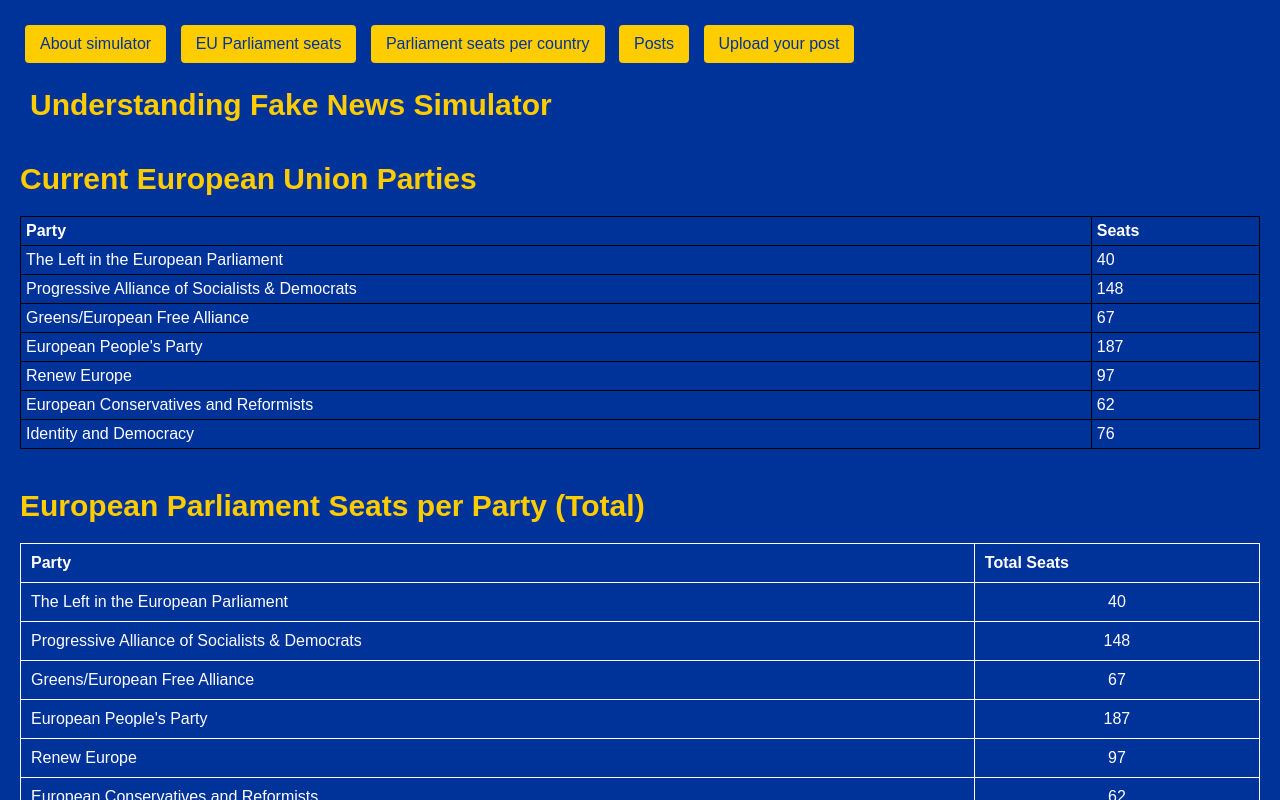
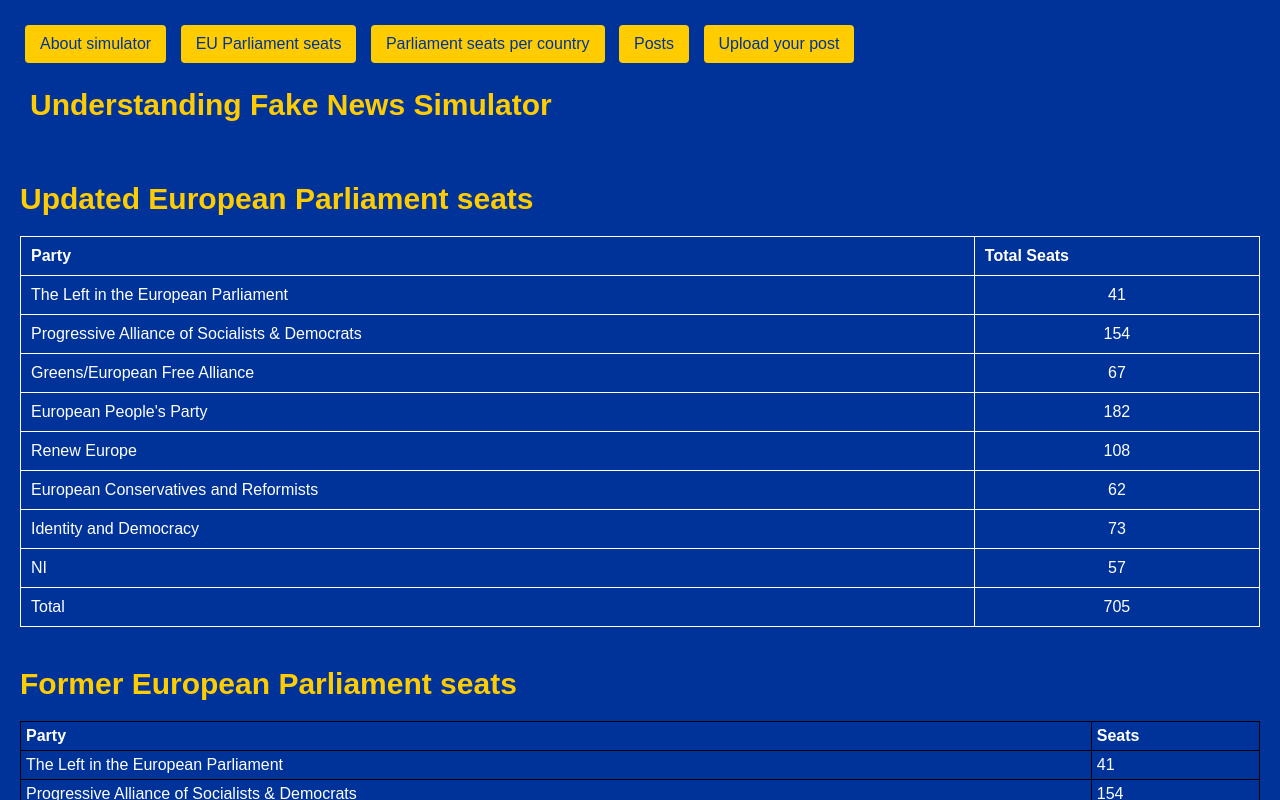
Before and after one commit to igoresc94/eu-dis, a React (Create React App) app: page /about in a window 1280 px wide. Shown: the top 800 px of the page. Built offline with nearby package versions, Linux system fonts and the light colour scheme.

Commit message:
twentieth

```diff
--- a/src/data.js
+++ b/src/data.js
@@ -31,42 +31,42 @@ export const EU_Countries = [
 
 // EU Parties Array - ordered as requested
 export const EU_Parties = [
-  { id: 1, name: "The Left in the European Parliament", seats: 40 },
-  { id: 2, name: "Progressive Alliance of Socialists & Democrats", seats: 148 },
+  { id: 1, name: "The Left in the European Parliament", seats: 41 },
+  { id: 2, name: "Progressive Alliance of Socialists & Democrats", seats: 154 },
   { id: 3, name: "Greens/European Free Alliance", seats: 67 },
-  { id: 4, name: "European People's Party", seats: 187 },
-  { id: 5, name: "Renew Europe", seats: 97 },
+  { id: 4, name: "European People's Party", seats: 182 },
+  { id: 5, name: "Renew Europe", seats: 108 },
   { id: 6, name: "European Conservatives and Reformists", seats: 62 }, // ✅ fixed spelling
-  { id: 7, name: "Identity and Democracy", seats: 76 }
+  { id: 7, name: "Identity and Democracy", seats: 73 },
+  { id: 8, name: "NI", seats: 57 },
+  { id: 9, name: "Total", seats: 705 }
 ];
 
 // EU Parliament Seats per country - keys renamed and ordered
 export const EU_Parliament_Seats = [
-  { country: 'Germany', "European People's Party": 29, "Progressive Alliance of Socialists & Democrats": 16, "Renew Europe": 5, "Greens/European Free Alliance": 21, "European Conservatives and Reformists": 5, "Identity and Democracy": 11, "The Left in the European Parliament": 5, NI: 0 },
-  { country: 'France', "European People's Party": 8, "Progressive Alliance of Socialists & Democrats": 5, "Renew Europe": 23, "Greens/European Free Alliance": 13, "European Conservatives and Reformists": 5, "Identity and Democracy": 22, "The Left in the European Parliament": 3, NI: 0 },
-  { country: 'Italy', "European People's Party": 14, "Progressive Alliance of Socialists & Democrats": 19, "Renew Europe": 3, "Greens/European Free Alliance": 1, "European Conservatives and Reformists": 9, "Identity and Democracy": 28, "The Left in the European Parliament": 2, NI: 0 },
-  { country: 'Spain', "European People's Party": 13, "Progressive Alliance of Socialists & Democrats": 20, "Renew Europe": 8, "Greens/European Free Alliance": 5, "European Conservatives and Reformists": 12, "Identity and Democracy": 0, "The Left in the European Parliament": 6, NI: 0 },
-  { country: 'Poland', "European People's Party": 17, "Progressive Alliance of Socialists & Democrats": 5, "Renew Europe": 1, "Greens/European Free Alliance": 0, "European Conservatives and Reformists": 30, "Identity and Democracy": 0, "The Left in the European Parliament": 0, NI: 0 },
-  { country: 'Romania', "European People's Party": 14, "Progressive Alliance of Socialists & Democrats": 10, "Renew Europe": 8, "Greens/European Free Alliance": 0, "European Conservatives and Reformists": 0, "Identity and Democracy": 0, "The Left in the European Parliament": 2, NI: 1 },
-  { country: 'Netherlands', "European People's Party": 4, "Progressive Alliance of Socialists & Democrats": 6, "Renew Europe": 7, "Greens/European Free Alliance": 3, "European Conservatives and Reformists": 3, "Identity and Democracy": 4, "The Left in the European Parliament": 1, NI: 0 },
-  { country: 'Belgium', "European People's Party": 4, "Progressive Alliance of Socialists & Democrats": 3, "Renew Europe": 3, "Greens/European Free Alliance": 3, "European Conservatives and Reformists": 0, "Identity and Democracy": 3, "The Left in the European Parliament": 1, NI: 0 },
-  { country: 'Greece', "European People's Party": 8, "Progressive Alliance of Socialists & Democrats": 2, "Renew Europe": 4, "Greens/European Free Alliance": 1, "European Conservatives and Reformists": 2, "Identity and Democracy": 0, "The Left in the European Parliament": 1, NI: 0 },
-  { country: 'Hungary', "European People's Party": 13, "Progressive Alliance of Socialists & Democrats": 0, "Renew Europe": 0, "Greens/European Free Alliance": 0, "European Conservatives and Reformists": 0, "Identity and Democracy": 0, "The Left in the European Parliament": 0, NI: 1 },
-  { country: 'Portugal', "European People's Party": 6, "Progressive Alliance of Socialists & Democrats": 9, "Renew Europe": 2, "Greens/European Free Alliance": 0, "European Conservatives and Reformists": 1, "Identity and Democracy": 0, "The Left in the European Parliament": 1, NI: 0 },
-  { country: 'Sweden', "European People's Party": 4, "Progressive Alliance of Socialists & Democrats": 5, "Renew Europe": 3, "Greens/European Free Alliance": 2, "European Conservatives and Reformists": 0, "Identity and Democracy": 3, "The Left in the European Parliament": 1, NI: 0 },
-  { country: 'Austria', "European People's Party": 7, "Progressive Alliance of Socialists & Democrats": 5, "Renew Europe": 1, "Greens/European Free Alliance": 2, "European Conservatives and Reformists": 0, "Identity and Democracy": 3, "The Left in the European Parliament": 0, NI: 0 },
-  { country: 'Bulgaria', "European People's Party": 7, "Progressive Alliance of Socialists & Democrats": 5, "Renew Europe": 0, "Greens/European Free Alliance": 0, "European Conservatives and Reformists": 2, "Identity and Democracy": 2, "The Left in the European Parliament": 1, NI: 0 },
-  { country: 'Denmark', "European People's Party": 1, "Progressive Alliance of Socialists & Democrats": 3, "Renew Europe": 5, "Greens/European Free Alliance": 2, "European Conservatives and Reformists": 1, "Identity and Democracy": 1, "The Left in the European Parliament": 0, NI: 0 },
-  { country: 'Finland', "European People's Party": 3, "Progressive Alliance of Socialists & Democrats": 2, "Renew Europe": 1, "Greens/European Free Alliance": 3, "European Conservatives and Reformists": 2, "Identity and Democracy": 2, "The Left in the European Parliament": 0, NI: 0 },
-  { country: 'Slovakia', "European People's Party": 3, "Progressive Alliance of Socialists & Democrats": 3, "Renew Europe": 2, "Greens/European Free Alliance": 0, "European Conservatives and Reformists": 2, "Identity and Democracy": 2, "The Left in the European Parliament": 1, NI: 0 },
-  { country: 'Ireland', "European People's Party": 0, "Progressive Alliance of Socialists & Democrats": 1, "Renew Europe": 2, "Greens/European Free Alliance": 2, "European Conservatives and Reformists": 0, "Identity and Democracy": 0, "The Left in the European Parliament": 0, NI: 0 },
-  { country: 'Croatia', "European People's Party": 4, "Progressive Alliance of Socialists & Democrats": 3, "Renew Europe": 1, "Greens/European Free Alliance": 0, "European Conservatives and Reformists": 0, "Identity and Democracy": 0, "The Left in the European Parliament": 1, NI: 0 },
-  { country: 'Lithuania', "European People's Party": 3, "Progressive Alliance of Socialists & Democrats": 1, "Renew Europe": 1, "Greens/European Free Alliance": 0, "European Conservatives and Reformists": 2, "Identity and Democracy": 0, "The Left in the European Parliament": 0, NI: 0 },
-  { country: 'Latvia', "European People's Party": 1, "Progressive Alliance of Socialists & Democrats": 1, "Renew Europe": 1, "Greens/European Free Alliance": 0, "European Conservatives and Reformists": 2, "Identity and Democracy": 0, "The Left in the European Parliament": 0, NI: 0 },
-  { country: 'Slovenia', "European People's Party": 3, "Progressive Alliance of Socialists & Democrats": 1, "Renew Europe": 1, "Greens/European Free Alliance": 0, "European Conservatives and Reformists": 1, "Identity and Democracy": 0, "The Left in the European Parliament": 0, NI: 0 },
-  { country: 'Estonia', "European People's Party": 1, "Progressive Alliance of Socialists & Democrats": 2, "Renew Europe": 1, "Greens/European Free Alliance": 0, "European Conservatives and Reformists": 0, "Identity and Democracy": 0, "The Left in the European Parliament": 0, NI: 0 },
-  { country: 'Cyprus', "European People's Party": 2, "Progressive Alliance of Socialists & Democrats": 0, "Renew Europe": 1, "Greens/European Free Alliance": 0, "European Conservatives and Reformists": 0, "Identity and Democracy": 0, "The Left in the European Parliament": 2, NI: 0 },
-  { country: 'Luxembourg', "European People's Party": 2, "Progressive Alliance of Socialists & Democrats": 1, "Renew Europe": 1, "Greens/European Free Alliance": 0, "European Conservatives and Reformists": 0, "Identity and Democracy": 0, "The Left in the European Parliament": 0, NI: 0 },
-  { country: 'Malta', "European People's Party": 2, "Progressive Alliance of Socialists & Democrats": 4, "Renew Europe": 0, "Greens/European Free Alliance": 0, "European Conservatives and Reformists": 0, "Identity and Democracy": 0, "The Left in the European Parliament": 0, NI: 0 },
-  { country: 'Czech Republic', "European People's Party": 7, "Progressive Alliance of Socialists & Democrats": 4, "Renew Europe": 0, "Greens/European Free Alliance": 0, "European Conservatives and Reformists": 4, "Identity and Democracy": 2, "The Left in the European Parliament": 3, NI: 0 }
+  { country: 'Germany', "European People's Party": 34, "Progressive Alliance of Socialists & Democrats": 16, "Renew Europe": 9, "Greens/European Free Alliance": 9, "European Conservatives and Reformists": 8, "Identity and Democracy": 11, "The Left in the European Parliament": 8, NI: 1, "Total": 96 },
+  { country: 'France', "European People's Party": 20, "Progressive Alliance of Socialists & Democrats": 16, "Renew Europe": 6, "Greens/European Free Alliance": 7, "European Conservatives and Reformists": 5, "Identity and Democracy": 12, "The Left in the European Parliament": 7, NI: 2, "Total": 79 },
+  { country: 'Italy', "European People's Party": 25, "Progressive Alliance of Socialists & Democrats": 16, "Renew Europe": 8, "Greens/European Free Alliance": 6, "European Conservatives and Reformists": 4, "Identity and Democracy": 11, "The Left in the European Parliament": 5, NI: 1, "Total": 76 },
+  { country: 'Spain', "European People's Party": 22, "Progressive Alliance of Socialists & Democrats": 20, "Renew Europe": 2, "Greens/European Free Alliance": 4, "European Conservatives and Reformists": 0, "Identity and Democracy": 6, "The Left in the European Parliament": 3, NI: 2, "Total": 59 },
+  { country: 'Poland', "European People's Party": 27, "Progressive Alliance of Socialists & Democrats": 9, "Renew Europe": 0, "Greens/European Free Alliance": 0, "European Conservatives and Reformists": 5, "Identity and Democracy": 11, "The Left in the European Parliament": 0, NI: 0, "Total": 52 },
+  { country: 'Romania', "European People's Party": 14, "Progressive Alliance of Socialists & Democrats": 10, "Renew Europe": 0, "Greens/European Free Alliance": 0, "European Conservatives and Reformists": 2, "Identity and Democracy": 7, "The Left in the European Parliament": 0, NI: 0, "Total": 33 },
+  { country: 'Netherlands', "European People's Party": 10, "Progressive Alliance of Socialists & Democrats": 6, "Renew Europe": 4, "Greens/European Free Alliance": 1, "European Conservatives and Reformists": 3, "Identity and Democracy": 4, "The Left in the European Parliament": 1, NI: 0, "Total": 29 },
+  { country: 'Belgium', "European People's Party": 8, "Progressive Alliance of Socialists & Democrats": 6, "Renew Europe": 3, "Greens/European Free Alliance": 2, "European Conservatives and Reformists": 1, "Identity and Democracy": 0, "The Left in the European Parliament": 1, NI: 0, "Total": 21 },
+  { country: 'Sweden', "European People's Party": 4, "Progressive Alliance of Socialists & Democrats": 5, "Renew Europe": 3, "Greens/European Free Alliance": 3, "European Conservatives and Reformists": 0, "Identity and Democracy": 3, "The Left in the European Parliament": 2, NI: 1, "Total": 21 },
+  { country: 'Portugal', "European People's Party": 8, "Progressive Alliance of Socialists & Democrats": 8, "Renew Europe": 1, "Greens/European Free Alliance": 2, "European Conservatives and Reformists": 0, "Identity and Democracy": 0, "The Left in the European Parliament": 2, NI: 0, "Total": 21 },
+  { country: 'Hungary', "European People's Party": 14, "Progressive Alliance of Socialists & Democrats": 3, "Renew Europe": 0, "Greens/European Free Alliance": 0, "European Conservatives and Reformists": 0, "Identity and Democracy": 4, "The Left in the European Parliament": 0, NI: 0, "Total": 21 },
+  { country: 'Austria', "European People's Party": 9, "Progressive Alliance of Socialists & Democrats": 4, "Renew Europe": 0, "Greens/European Free Alliance": 0, "European Conservatives and Reformists": 2, "Identity and Democracy": 3, "The Left in the European Parliament": 1, NI: 0, "Total": 19 },
+  { country: 'Bulgaria', "European People's Party": 7, "Progressive Alliance of Socialists & Democrats": 6, "Renew Europe": 0, "Greens/European Free Alliance": 1, "European Conservatives and Reformists": 0, "Identity and Democracy": 2, "The Left in the European Parliament": 1, NI: 0, "Total": 17 },
+  { country: 'Denmark', "European People's Party": 6, "Progressive Alliance of Socialists & Democrats": 4, "Renew Europe": 1, "Greens/European Free Alliance": 1, "European Conservatives and Reformists": 1, "Identity and Democracy": 1, "The Left in the European Parliament": 0, NI: 0, "Total": 14 },
+  { country: 'Finland', "European People's Party": 5, "Progressive Alliance of Socialists & Democrats": 3, "Renew Europe": 2, "Greens/European Free Alliance": 1, "European Conservatives and Reformists": 2, "Identity and Democracy": 1, "The Left in the European Parliament": 0, NI: 0, "Total": 14 },
+  { country: 'Slovakia', "European People's Party": 7, "Progressive Alliance of Socialists & Democrats": 4, "Renew Europe": 0, "Greens/European Free Alliance": 0, "European Conservatives and Reformists": 2, "Identity and Democracy": 1, "The Left in the European Parliament": 0, NI: 0, "Total": 14 },
+  { country: 'Ireland', "European People's Party": 5, "Progressive Alliance of Socialists & Democrats": 4, "Renew Europe": 2, "Greens/European Free Alliance": 1, "European Conservatives and Reformists": 1, "Identity and Democracy": 0, "The Left in the European Parliament": 0, NI: 0, "Total": 13 },
+  { country: 'Croatia', "European People's Party": 6, "Progressive Alliance of Socialists & Democrats": 4, "Renew Europe": 1, "Greens/European Free Alliance": 0, "European Conservatives and Reformists": 0, "Identity and Democracy": 1, "The Left in the European Parliament": 0, NI: 0, "Total": 12 },
+  { country: 'Lithuania', "European People's Party": 6, "Progressive Alliance of Socialists & Democrats": 3, "Renew Europe": 1, "Greens/European Free Alliance": 0, "European Conservatives and Reformists": 1, "Identity and Democracy": 0, "The Left in the European Parliament": 0, NI: 0, "Total": 11 },
+  { country: 'Slovenia', "European People's Party": 4, "Progressive Alliance of Socialists & Democrats": 2, "Renew Europe": 0, "Greens/European Free Alliance": 1, "European Conservatives and Reformists": 1, "Identity and Democracy": 0, "The Left in the European Parliament": 0, NI: 0, "Total": 8 },
+  { country: 'Latvia', "European People's Party": 4, "Progressive Alliance of Socialists & Democrats": 3, "Renew Europe": 0, "Greens/European Free Alliance": 0, "European Conservatives and Reformists": 1, "Identity and Democracy": 0, "The Left in the European Parliament": 0, NI: 0, "Total": 8 },
+  { country: 'Estonia', "European People's Party": 3, "Progressive Alliance of Socialists & Democrats": 1, "Renew Europe": 2, "Greens/European Free Alliance": 0, "European Conservatives and Reformists": 1, "Identity and Democracy": 0, "The Left in the European Parliament": 0, NI: 0, "Total": 7 },
+  { country: 'Cyprus', "European People's Party": 3, "Progressive Alliance of Socialists & Democrats": 2, "Renew Europe": 0, "Greens/European Free Alliance": 0, "European Conservatives and Reformists": 0, "Identity and Democracy": 0, "The Left in the European Parliament": 1, NI: 0, "Total": 6 },
+  { country: 'Luxembourg', "European People's Party": 3, "Progressive Alliance of Socialists & Democrats": 2, "Renew Europe": 0, "Greens/European Free Alliance": 1, "European Conservatives and Reformists": 0, "Identity and Democracy": 0, "The Left in the European Parliament": 0, NI: 0, "Total": 6 },
+  { country: 'Malta', "European People's Party": 4, "Progressive Alliance of Socialists & Democrats": 1, "Renew Europe": 1, "Greens/European Free Alliance": 0, "European Conservatives and Reformists": 0, "Identity and Democracy": 0, "The Left in the European Parliament": 0, NI: 0, "Total": 6 }
 ];
--- a/src/pages/About.js
+++ b/src/pages/About.js
@@ -5,12 +5,10 @@ import StaticPartiesTable from './StaticPartyTable.js'; // Corrigido import para
 const About = () => {
   return (
     <div style={{  fontFamily: 'Arial, sans-serif' }}>
-      {/* Tabela estática acima */}
-      <StaticPartiesTable />
 
       {/* Tabela dinâmica de totais */}
-      <h2 style={{ marginTop: '40px' }}>European Parliament Seats per Party (Total)</h2>
-      <table border="1" cellPadding="5" cellSpacing="0">
+      <h2 style={{ marginTop: '40px'}}>Updated European Parliament seats</h2>
+      <table border="1" cellPadding="5" cellSpacing="0" style={{ marginBottom: '40px' }}>
         <thead>
           <tr>
             <th>Party</th>
@@ -26,6 +24,7 @@ const About = () => {
           ))}
         </tbody>
       </table>
+            <StaticPartiesTable />
     </div>
   );
 };
--- a/src/pages/StaticPartyTable.js
+++ b/src/pages/StaticPartyTable.js
@@ -3,7 +3,7 @@ import React from 'react';
 const StaticPartiesTable = () => {
   return (
     <div>
-      <h2>Current European Union Parties</h2>
+      <h2>Former European Parliament seats</h2>
       <table style={{ borderCollapse: 'collapse', marginTop: '20px', border: '1px solid black' }}>
         <thead>
           <tr>
@@ -14,11 +14,11 @@ const StaticPartiesTable = () => {
         <tbody>
           <tr>
             <td style={{ border: '1px solid black', padding: '5px' }}>The Left in the European Parliament</td>
-            <td style={{ border: '1px solid black', padding: '5px' }}>40</td>
+            <td style={{ border: '1px solid black', padding: '5px' }}>41</td>
           </tr>
           <tr>
             <td style={{ border: '1px solid black', padding: '5px' }}>Progressive Alliance of Socialists &amp; Democrats</td>
-            <td style={{ border: '1px solid black', padding: '5px' }}>148</td>
+            <td style={{ border: '1px solid black', padding: '5px' }}>154</td>
           </tr>
           <tr>
             <td style={{ border: '1px solid black', padding: '5px' }}>Greens/European Free Alliance</td>
@@ -26,11 +26,11 @@ const StaticPartiesTable = () => {
           </tr>
           <tr>
             <td style={{ border: '1px solid black', padding: '5px' }}>European People's Party</td>
-            <td style={{ border: '1px solid black', padding: '5px' }}>187</td>
+            <td style={{ border: '1px solid black', padding: '5px' }}>182</td>
           </tr>
           <tr>
             <td style={{ border: '1px solid black', padding: '5px' }}>Renew Europe</td>
-            <td style={{ border: '1px solid black', padding: '5px' }}>97</td>
+            <td style={{ border: '1px solid black', padding: '5px' }}>108</td>
           </tr>
           <tr>
             <td style={{ border: '1px solid black', padding: '5px' }}>European Conservatives and Reformists</td>
@@ -38,7 +38,15 @@ const StaticPartiesTable = () => {
           </tr>
           <tr>
             <td style={{ border: '1px solid black', padding: '5px' }}>Identity and Democracy</td>
-            <td style={{ border: '1px solid black', padding: '5px' }}>76</td>
+            <td style={{ border: '1px solid black', padding: '5px' }}>73</td>
+          </tr>
+                 <tr>
+            <td style={{ border: '1px solid black', padding: '5px' }}>Non-Inscrits</td>
+            <td style={{ border: '1px solid black', padding: '5px' }}>57</td>
+          </tr>
+                          <tr>
+            <td style={{ border: '1px solid black', padding: '5px' }}>Total</td>
+            <td style={{ border: '1px solid black', padding: '5px' }}>705</td>
           </tr>
         </tbody>
       </table>
```
